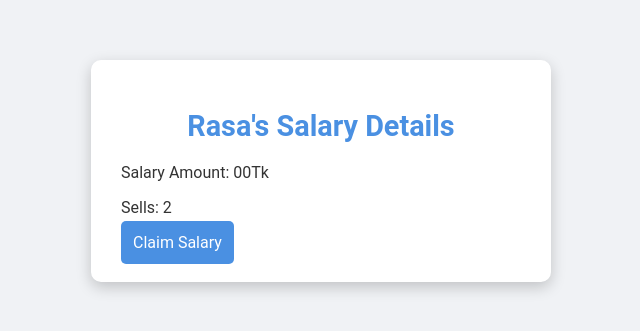
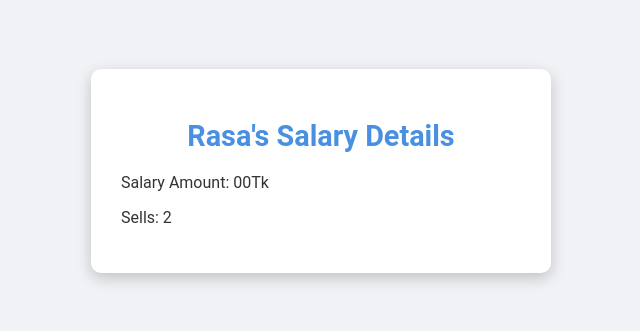
Before and after one commit to Abdul-Ahadexpo/Payment-site, a plain HTML site: page rasa.html in a window 1280 px wide. Shown: the part 229-560 px from the top of the page, without its empty margins (319-959 px from the left). Drawn offline with Linux system fonts and the light colour scheme.

Commit message:
Update rasa.html

```diff
--- a/rasa.html
+++ b/rasa.html
@@ -15,7 +15,7 @@
     <p>Sells: 2</p>
 
 
-    <a class="btn" href="https://abdul-ahadexpo.github.io/Submit-Payment/">Claim Salary</a>
+<!--     <a class="btn" href="https://abdul-ahadexpo.github.io/Submit-Payment/">Claim Salary</a> -->
   </div>
 </body>
 
```
